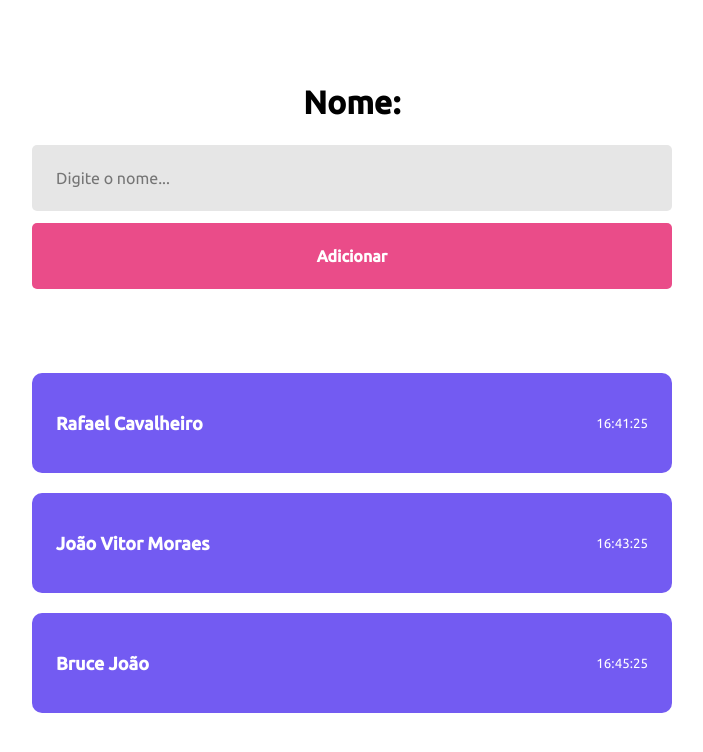
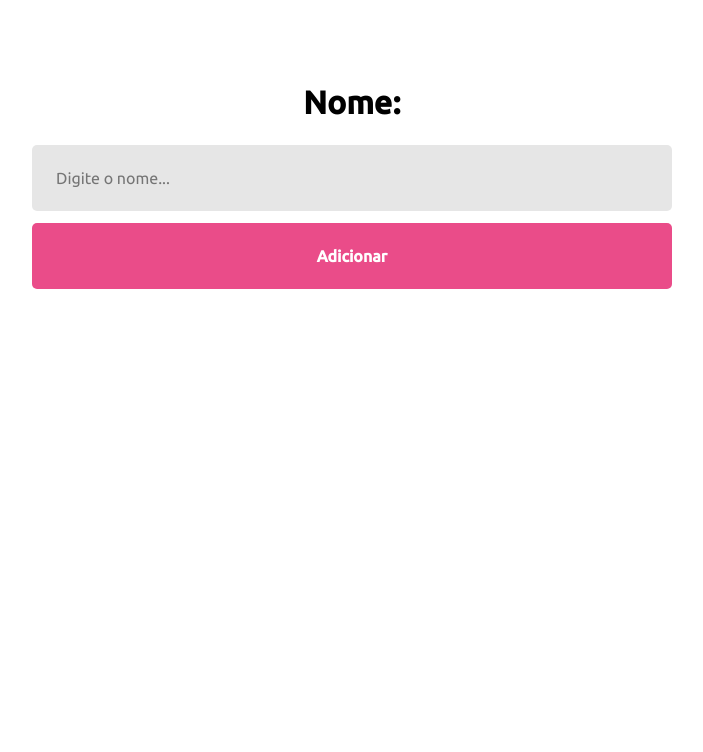
Before and after one commit to rafcavalheiro/reactapp, a React (Vite) app: page / in a window 1280 px wide. Shown: the top 752 px of the page, without its empty margins (288-991 px from the left). Built offline with nearby package versions, Linux system fonts and the light colour scheme.

Commit message:
Testando imutabilidade ao adicionar nome automaticamente

```diff
--- a/src/pages/Home/index.jsx
+++ b/src/pages/Home/index.jsx
@@ -5,7 +5,21 @@
 
  export function Home() {
 
-  const [studentName, setStudentName] = useState()
+  const [studentName, setStudentName] = useState('')
+  const [students, setStudents] = useState([])
+
+  function handleAddStudent(){
+    const newStudent = {
+      name: studentName,
+      time: new Date().toLocaleTimeString("pt-br",{
+      hour:'2-digit',
+      minute:'2-digit',
+      second:'2-digit',
+    })
+  };
+
+  setStudents(prevState => [...prevState, newStudent])
+}
 
   return (
 
@@ -15,11 +29,15 @@
       <input type="text"
       placeholder="Digite o nome..."
       onChange={ e => setStudentName(e.target.value)}/>
-      <button type="button"> Adicionar </button>
 
-      <Card name = "Rafael Cavalheiro" time="16:41:25"/>
-      <Card name = "João Vitor Moraes" time="16:43:25"/>
-      <Card name = "Bruce João" time="16:45:25"/>
+      <button type="button" onClick={handleAddStudent}>
+      Adicionar
+      </button>
+
+      {
+        students.map(student =>  <Card name = {student.name} time= {student.time} />)
+      }
+
 
     </div>
 
```
